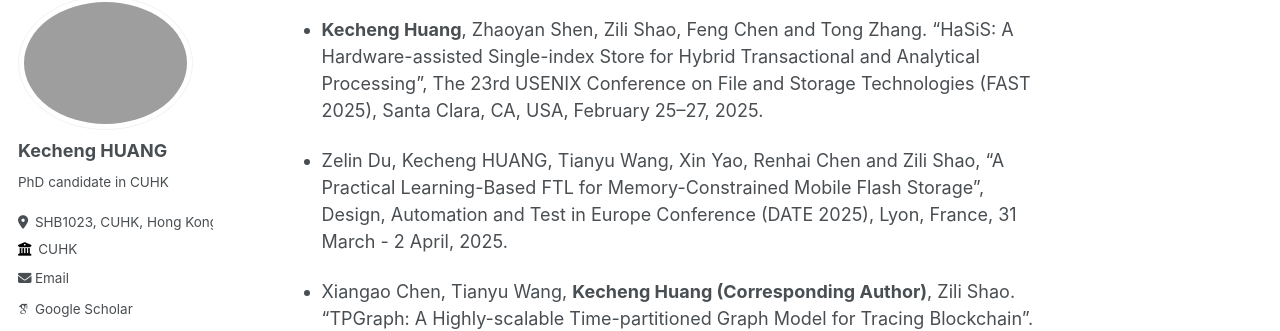
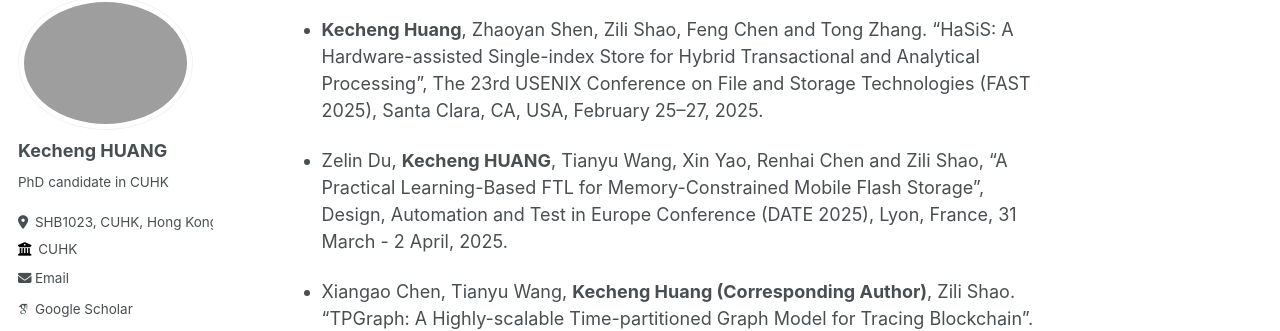
Before and after one commit to ericaloha/ericaloha.github.io, a Jekyll site: the page built from _pages/about.md, in a window 1280 px wide and 900 px high, scrolled down 792 px. Shown: the part 110-441 px from the top of the window. Built offline with Jekyll 4.4.1, drawn with Linux system fonts in a browser that asks for light colours; some web fonts are replaced.

```diff
--- a/_pages/about.md
+++ b/_pages/about.md
@@ -36,7 +36,7 @@ I am Kecheng HUANG (黄克成), a fourth-year Ph.D. candidate at the Chinese Uni
 
 - **Kecheng Huang**, Zhaoyan Shen, Zili Shao, Feng Chen and Tong Zhang. "HaSiS: A Hardware-assisted Single-index Store for Hybrid Transactional and Analytical Processing", The 23rd USENIX Conference on File and Storage Technologies (FAST 2025), Santa Clara, CA, USA, February 25–27, 2025.
 
-- Zelin Du, Kecheng HUANG, Tianyu Wang, Xin Yao, Renhai Chen and Zili Shao, "A Practical Learning-Based FTL for Memory-Constrained Mobile Flash Storage", Design, Automation and Test in Europe Conference (DATE 2025), Lyon, France, 31 March - 2 April, 2025.
+- Zelin Du, **Kecheng HUANG**, Tianyu Wang, Xin Yao, Renhai Chen and Zili Shao, "A Practical Learning-Based FTL for Memory-Constrained Mobile Flash Storage", Design, Automation and Test in Europe Conference (DATE 2025), Lyon, France, 31 March - 2 April, 2025.
 
 - Xiangao Chen, Tianyu Wang, **Kecheng Huang (Corresponding Author)**, Zili Shao. "TPGraph: A Highly-scalable Time-partitioned Graph Model for Tracing Blockchain". The 17th ACM International Systems and Storage Conference (SYSTOR 2024), Virtual Israel, September 23 - 24, 2024. [[pdf]](https://dl.acm.org/doi/abs/10.1145/3688351.3689161)
 
```
